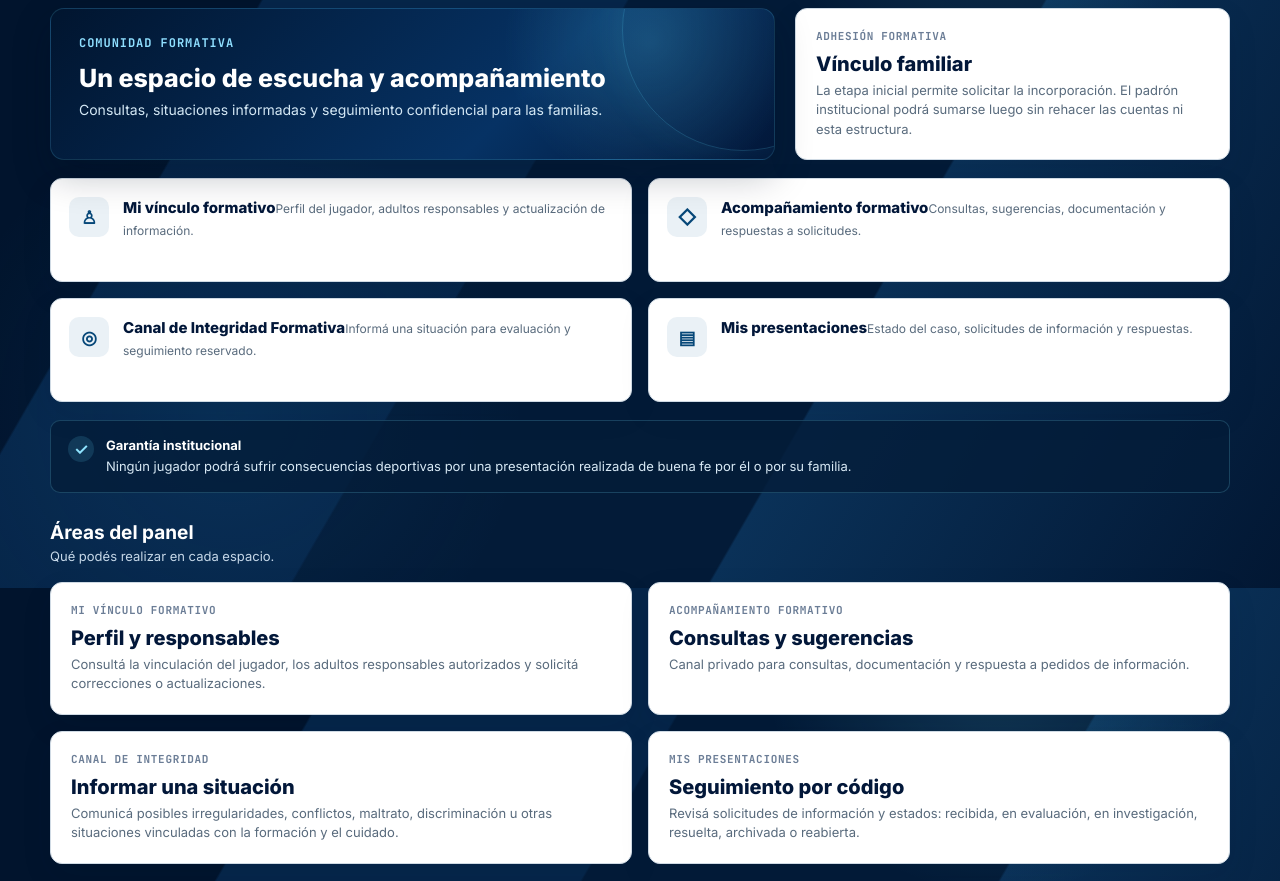
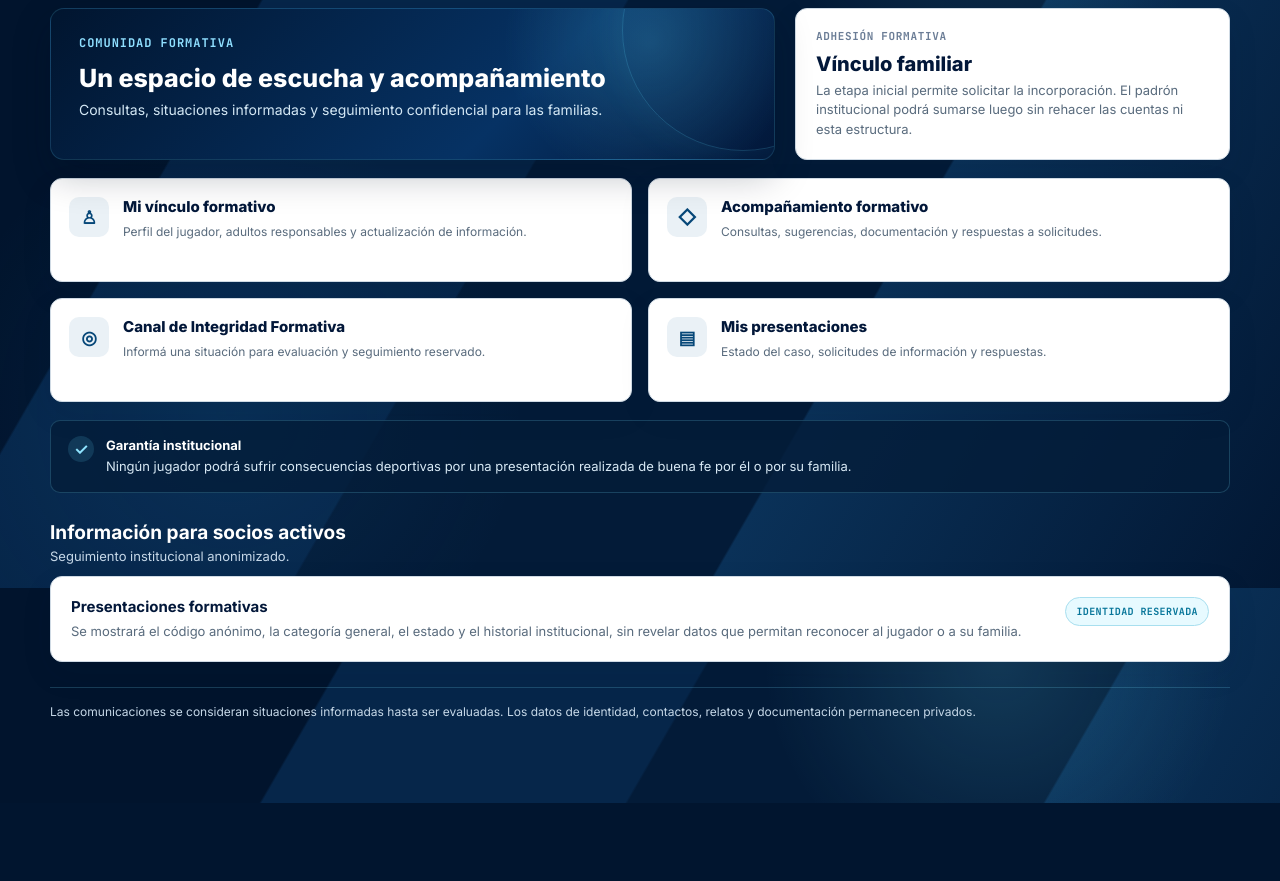
Before and after one commit to talleresclubabierto-lab/talleres-club-abierto, a website: page comunidad-formativa.html in a window 1280 px wide. Shown: the part 212-1093 px from the top of the page. After the commit the page ends 1015 px from the top, so only its background shows below. Drawn offline with Linux system fonts and the light colour scheme.

Commit message:
Corregir separación de tarjetas y simplificar panel formativo

```diff
--- a/comunidad-formativa.html
+++ b/comunidad-formativa.html
@@ -42,8 +42,8 @@ a{color:inherit}
 .action-card{display:flex;align-items:flex-start;gap:14px;min-height:104px;padding:18px;background:#fff;border:1px solid var(--line);border-radius:12px;box-shadow:var(--shadow);color:var(--navy);text-decoration:none;transition:transform .18s,border-color .18s,box-shadow .18s}
 .action-card:hover{transform:translateY(-2px);border-color:#76b8d5;box-shadow:0 14px 30px rgba(2,40,80,.16)}
 .action-icon{display:grid;place-items:center;flex:0 0 40px;width:40px;height:40px;border-radius:10px;background:#eaf1f6;color:#064778;font-size:18px;font-weight:800}
-.action-title{font-size:15px;line-height:1.35;font-weight:800;color:var(--navy);margin:0 0 5px}
-.action-copy{font-size:12px;line-height:1.5;color:#596b7d;margin:0}
+.action-title{display:block;font-size:15px;line-height:1.35;font-weight:800;color:var(--navy);margin:0 0 5px}
+.action-copy{display:block;font-size:12px;line-height:1.5;color:#596b7d;margin:0}
 .glass-dark-note{display:flex;gap:12px;align-items:flex-start;background:rgba(4,29,57,.78);border:1px solid rgba(117,217,248,.2);color:#d8e9f5;border-radius:10px;padding:15px 17px;margin:18px 0 20px}
 .guarantee-mark{display:grid;place-items:center;flex:0 0 26px;width:26px;height:26px;border-radius:50%;background:rgba(98,220,255,.14);color:#8fe4ff;font-weight:800}
 .glass-dark-note strong{display:block;color:#fff;font-size:13px;margin:1px 0 4px}
@@ -75,21 +75,12 @@ footer{max-width:1180px;margin:25px auto 0;padding:15px 0 26px;border-top:1px so
 <div class="card"><div class="metric-label">ADHESIÓN FORMATIVA</div><div class="metric-value">Vínculo familiar</div><p class="card-note">La etapa inicial permite solicitar la incorporación. El padrón institucional podrá sumarse luego sin rehacer las cuentas ni esta estructura.</p></div>
 </section>
 <section class="action-grid" aria-label="Áreas de Comunidad Formativa">
-<a class="action-card" href="#vinculo"><span class="action-icon">♙</span><span><span class="action-title">Mi vínculo formativo</span><span class="action-copy">Perfil del jugador, adultos responsables y actualización de información.</span></span></a>
-<a class="action-card" href="#acompanamiento"><span class="action-icon">◇</span><span><span class="action-title">Acompañamiento formativo</span><span class="action-copy">Consultas, sugerencias, documentación y respuestas a solicitudes.</span></span></a>
-<a class="action-card" href="#integridad"><span class="action-icon">◎</span><span><span class="action-title">Canal de Integridad Formativa</span><span class="action-copy">Informá una situación para evaluación y seguimiento reservado.</span></span></a>
-<a class="action-card" href="#seguimiento"><span class="action-icon">▤</span><span><span class="action-title">Mis presentaciones</span><span class="action-copy">Estado del caso, solicitudes de información y respuestas.</span></span></a>
+<article class="action-card"><span class="action-icon">♙</span><span><span class="action-title">Mi vínculo formativo</span><span class="action-copy">Perfil del jugador, adultos responsables y actualización de información.</span></span></article>
+<article class="action-card"><span class="action-icon">◇</span><span><span class="action-title">Acompañamiento formativo</span><span class="action-copy">Consultas, sugerencias, documentación y respuestas a solicitudes.</span></span></article>
+<article class="action-card"><span class="action-icon">◎</span><span><span class="action-title">Canal de Integridad Formativa</span><span class="action-copy">Informá una situación para evaluación y seguimiento reservado.</span></span></article>
+<article class="action-card"><span class="action-icon">▤</span><span><span class="action-title">Mis presentaciones</span><span class="action-copy">Estado del caso, solicitudes de información y respuestas.</span></span></article>
 </section>
 <section class="glass-dark-note" aria-label="Garantía institucional"><span class="guarantee-mark" aria-hidden="true">✓</span><div><strong>Garantía institucional</strong><p>Ningún jugador podrá sufrir consecuencias deportivas por una presentación realizada de buena fe por él o por su familia.</p></div></section>
-<section>
-<div class="section-heading"><div><h2>Áreas del panel</h2><p>Qué podés realizar en cada espacio.</p></div></div>
-<div class="action-grid">
-<article class="card" id="vinculo"><div class="metric-label">MI VÍNCULO FORMATIVO</div><div class="metric-value">Perfil y responsables</div><p class="card-note">Consultá la vinculación del jugador, los adultos responsables autorizados y solicitá correcciones o actualizaciones.</p></article>
-<article class="card" id="acompanamiento"><div class="metric-label">ACOMPAÑAMIENTO FORMATIVO</div><div class="metric-value">Consultas y sugerencias</div><p class="card-note">Canal privado para consultas, documentación y respuesta a pedidos de información.</p></article>
-<article class="card" id="integridad"><div class="metric-label">CANAL DE INTEGRIDAD</div><div class="metric-value">Informar una situación</div><p class="card-note">Comunicá posibles irregularidades, conflictos, maltrato, discriminación u otras situaciones vinculadas con la formación y el cuidado.</p></article>
-<article class="card" id="seguimiento"><div class="metric-label">MIS PRESENTACIONES</div><div class="metric-value">Seguimiento por código</div><p class="card-note">Revisá solicitudes de información y estados: recibida, en evaluación, en investigación, resuelta, archivada o reabierta.</p></article>
-</div>
-</section>
 <section>
 <div class="section-heading"><div><h2>Información para socios activos</h2><p>Seguimiento institucional anonimizado.</p></div></div>
 <article class="card public-card"><div><h3>Presentaciones formativas</h3><p>Se mostrará el código anónimo, la categoría general, el estado y el historial institucional, sin revelar datos que permitan reconocer al jugador o a su familia.</p></div><span class="privacy-pill">IDENTIDAD RESERVADA</span></article>
```
